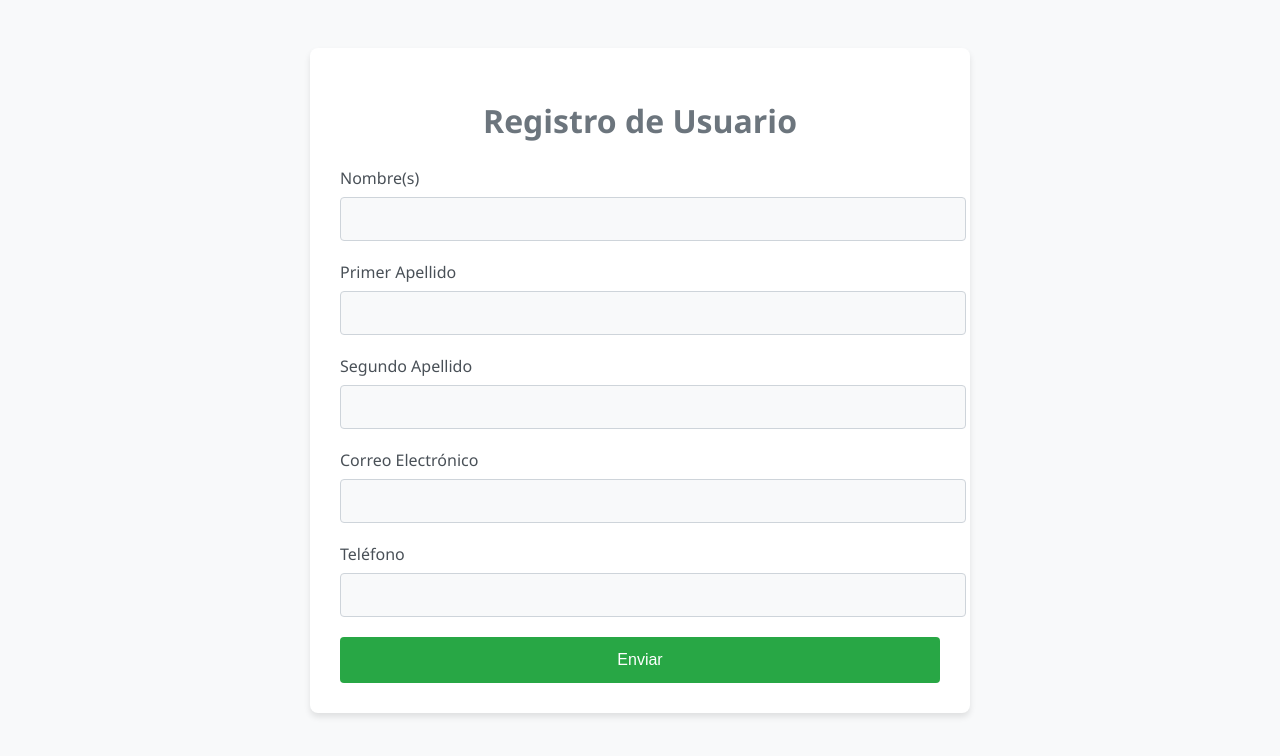
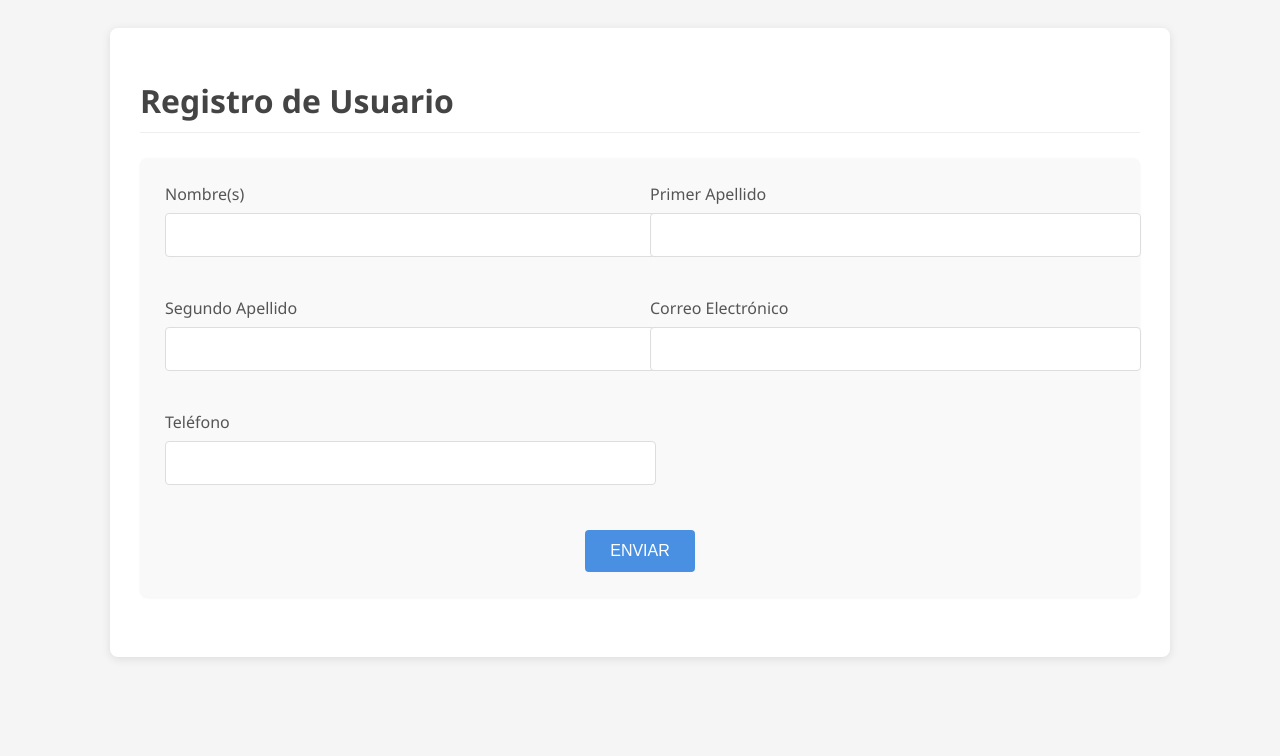
Before and after one commit to DannyDuarte/Formulario, a PHP site: page / in a window 1280 px wide. Shown: the top 756 px of the page. Run offline with PHP 8.4, Linux system fonts and the light colour scheme; data that the repository does not hold is empty; some libraries are stand-ins or nearby versions.

Commit message:
index.php

```diff
--- a/index.php
+++ b/index.php
@@ -82,81 +82,95 @@ try {
     <style>
         body {
             font-family: 'Segoe UI', Tahoma, Geneva, Verdana, sans-serif;
-            background-color: #f8f9fa;
-            padding: 40px;
-            color: #343a40;
+            background-color: #f5f5f5;
+            padding: 20px;
+            color: #333;
         }
-        .form-container {
-            background: #ffffff;
+        .container {
+            max-width: 1000px;
+            margin: 0 auto;
+            background: white;
             padding: 30px;
             border-radius: 8px;
-            max-width: 600px;
-            margin: auto;
-            box-shadow: 0 4px 6px rgba(0,0,0,0.1);
+            box-shadow: 0 2px 10px rgba(0,0,0,0.1);
         }
         h1, h2 {
-            text-align: center;
-            color: #495057;
+            color: #444;
+            margin-bottom: 25px;
+            border-bottom: 1px solid #eee;
+            padding-bottom: 10px;
         }
-        h1 {
-            color: #6c757d;
-            margin-bottom: 25px;
+
+        /* ESTILOS PARA EL FORMULARIO (MODIFICADOS) */
+        .form-section {
+            background: #f9f9f9;
+            padding: 25px;
+            border-radius: 8px;
+            margin-bottom: 30px;
+            box-shadow: 0 1px 3px rgba(0,0,0,0.05);
+        }
+        .form-grid {
+            display: grid;
+            grid-template-columns: 1fr 1fr;
+            gap: 20px;
         }
         .form-group {
             margin-bottom: 20px;
         }
-        label {
+        .form-group label {
             display: block;
             margin-bottom: 8px;
-            color: #495057;
             font-weight: 500;
+            color: #555;
         }
-        input {
+        .form-group input {
             width: 100%;
             padding: 12px;
+            border: 1px solid #ddd;
+            border-radius: 4px;
             font-size: 16px;
-            border: 1px solid #ced4da;
-            border-radius: 4px;
-            background-color: #f8f9fa;
-            color: #495057;
-            transition: border-color 0.3s;
+            transition: border 0.3s;
         }
-        input:focus {
-            border-color: #80bdff;
-            outline: 0;
-            box-shadow: 0 0 0 0.2rem rgba(0,123,255,0.25);
-            background-color: #fff;
+        .form-group input:focus {
+            border-color: #4a90e2;
+            outline: none;
+            box-shadow: 0 0 0 3px rgba(74,144,226,0.1);
         }
         .btn-submit {
-            width: 100%;
-            padding: 14px;
-            background-color: #28a745;
+            background-color: #4a90e2;
             color: white;
             border: none;
+            padding: 12px 25px;
+            font-size: 16px;
             border-radius: 4px;
-            font-size: 16px;
-            font-weight: 500;
             cursor: pointer;
-            transition: background-color 0.3s;
+            transition: background 0.3s;
+            display: block;
+            width: auto;
+            margin: 25px auto 0;
         }
         .btn-submit:hover {
-            background-color: #218838;
+            background-color: #3a7bc8;
         }
+
+        /* ESTILOS PARA LOS MENSAJES */
         .response {
-            margin-top: 20px;
             padding: 15px;
+            margin: 20px 0;
             border-radius: 4px;
         }
         .response.error {
-            background-color: #f8d7da;
-            border-left: 5px solid #dc3545;
-            color: #721c24;
+            background-color: #ffebee;
+            color: #c62828;
+            border-left: 4px solid #f44336;
         }
         .response.success {
-            background-color: #d4edda;
-            border-left: 5px solid #28a745;
-            color: #155724;
+            background-color: #e8f5e9;
+            color: #2e7d32;
+            border-left: 4px solid #4caf50;
         }
+
+        /* ESTILOS PARA LA TABLA (MANTENIDOS COMO ESTABAN) */
         table {
             width: 100%;
             border-collapse: collapse;
@@ -165,7 +179,7 @@ try {
         }
         th, td {
             padding: 12px;
-            border-bottom: 1px solid #dee2e6;
+            border-bottom: 1px solid #ddd;
             text-align: left;
         }
         th {
@@ -174,16 +188,16 @@ try {
             font-weight: 500;
         }
         tr:nth-child(even) {
-            background-color: #f8f9fa;
+            background-color: #f9f9f9;
         }
         tr:hover {
-            background-color: #e9ecef;
+            background-color: #f1f1f1;
         }
     </style>
 </head>
 <body>
 
-<div class="form-container">
+<div class="container">
     <h1>Registro de Usuario</h1>
 
     <?php if ($mensaje): ?>
@@ -192,7 +206,9 @@ try {
         </div>
     <?php endif; ?>
 
+    <div class="form-section">
         <form method="post">
+            <div class="form-grid">
                 <div class="form-group">
                     <label for="nombre">Nombre(s)</label>
                     <input type="text" name="nombre" required>
@@ -213,8 +229,10 @@ try {
                     <label for="telefono">Teléfono</label>
                     <input type="text" name="telefono" required>
                 </div>
-        <button type="submit" name="enviar" class="btn-submit">Enviar</button>
+            </div>
+            <button type="submit" name="enviar" class="btn-submit">ENVIAR</button>
         </form>
+    </div>
 
     <?php if (!empty($registros)): ?>
     <h2>Usuarios Registrados</h2>
```
Lines whose indentation alone changed are shown as unchanged.
